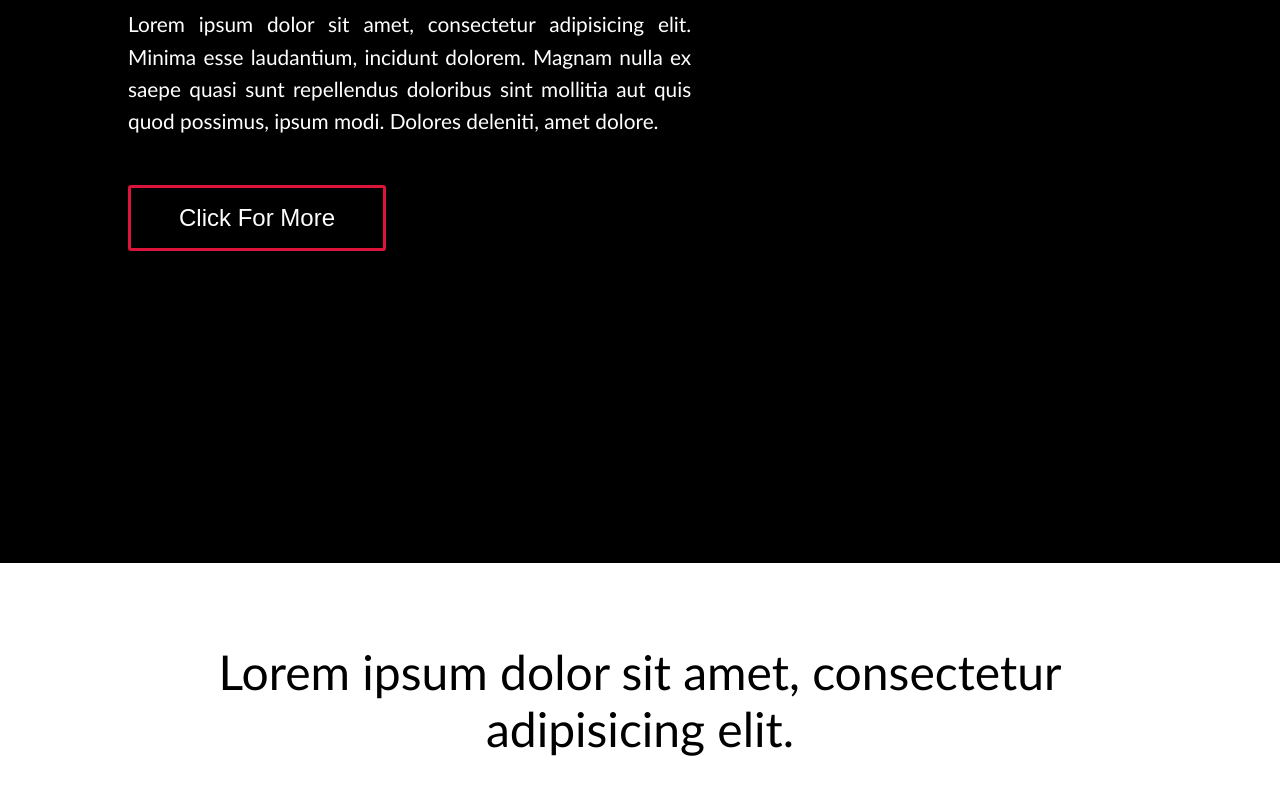
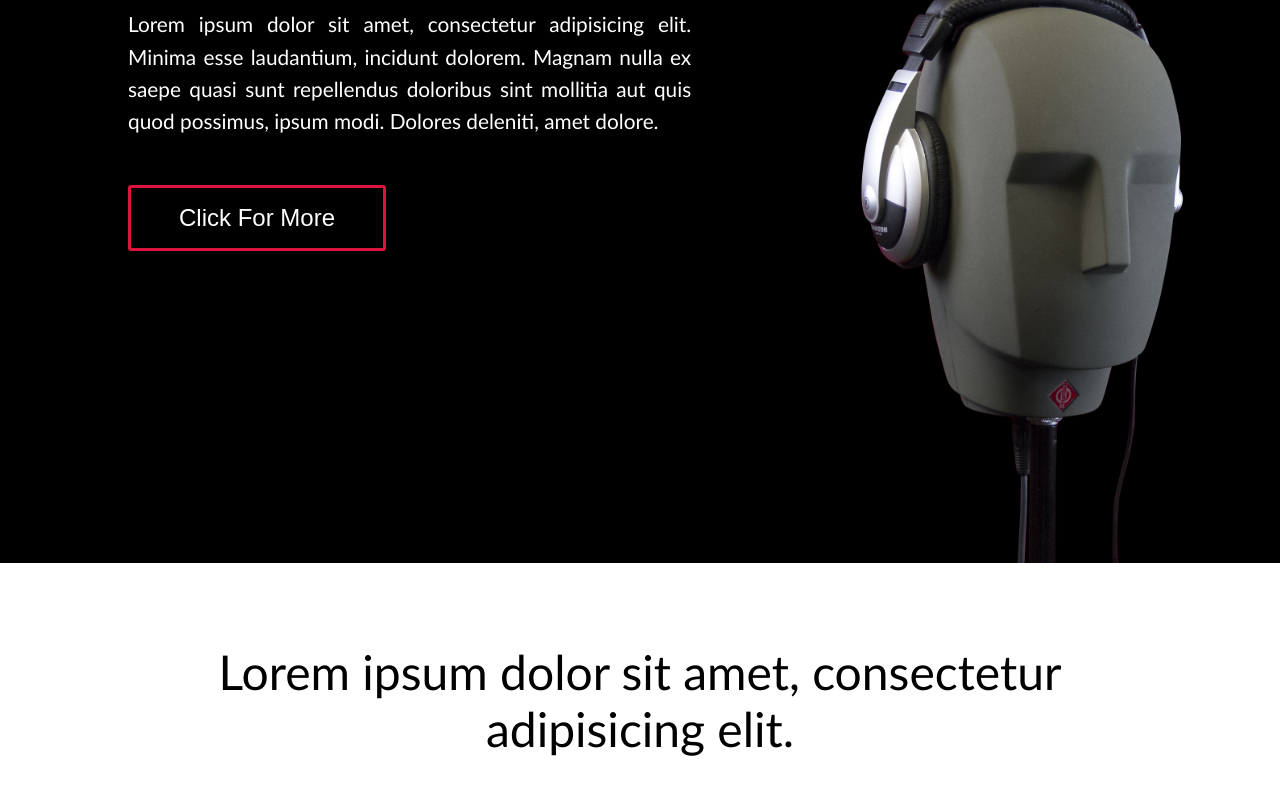
Before and after one commit to AlenJakob/Music-web, a website: page index.html in a window 1280 px wide. Shown: the part 133-923 px from the top of the page. Drawn offline with Linux system fonts and the light colour scheme; the site is published under a folder, as on GitHub Pages, so addresses that start at the root find nothing; a web font is replaced by a local one.

Commit message:
Update styles.css
as

```diff
--- a/css/styles.css
+++ b/css/styles.css
@@ -83,7 +83,7 @@ ul, .logo h1 {
         letter-spacing: 3px; }
 
 .img-head {
-  background: url("/img/head.png");
+  background: url("../img/head.png");
   background-size: cover;
   background-position: center;
   width: 45%;
```
